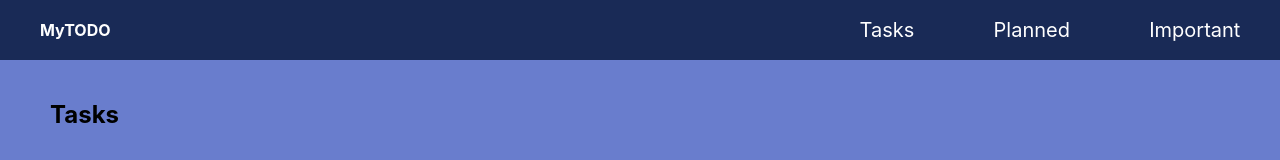
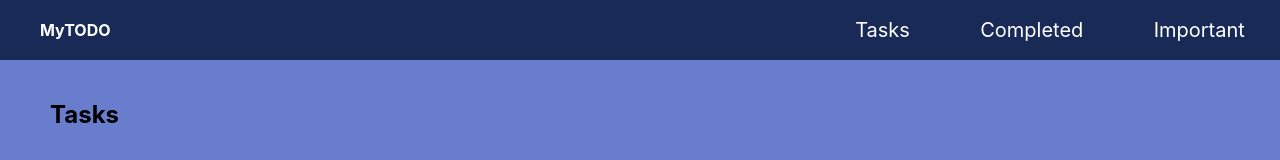
Before and after one commit to Muneeb926595/todo-app, a React (Create React App) app: page / in a window 1280 px wide. Shown: the top 160 px of the page. Built offline with nearby package versions, Linux system fonts and the light colour scheme.

Commit message:
Complete Task Functionality added

```diff
--- a/src/components/NavBar.js
+++ b/src/components/NavBar.js
@@ -9,7 +9,7 @@ function NavBar(){
             <div className="setNavWidth">
                 <ul className="navUL">
                     <a href="../../public/index.html"><li className="navItem">Tasks</li></a>
-                    <a href="../../public/index.html"><li className="navItem">Planned</li></a>
+                    <a href="../../public/index.html"><li className="navItem">Completed</li></a>
                     <a href="../../public/index.html"><li className="navItem">Important</li></a>
                 </ul>
             </div>
--- a/src/components/Task.js
+++ b/src/components/Task.js
@@ -6,7 +6,11 @@ function Task({task}){
     return (
             <li className="myTodoListItem makeItFlex">
 
-                <p>{task.Text}</p>
+                <div style={{display:'flex',margin:'5px', alignItems: 'center'}}>
+                    <input type="checkbox" style={{marginRight:'10px'}} />
+                    <p>{task.Text}</p>
+                </div>
+
                 <span style={{display:'flex',margin:'5px'}}>
                     <input type="checkbox" className="star" onChange={()=>{alert("Item Added To Important")}}/>
                     <button style={{border:'none'}} onClick={(e)=>{
```
